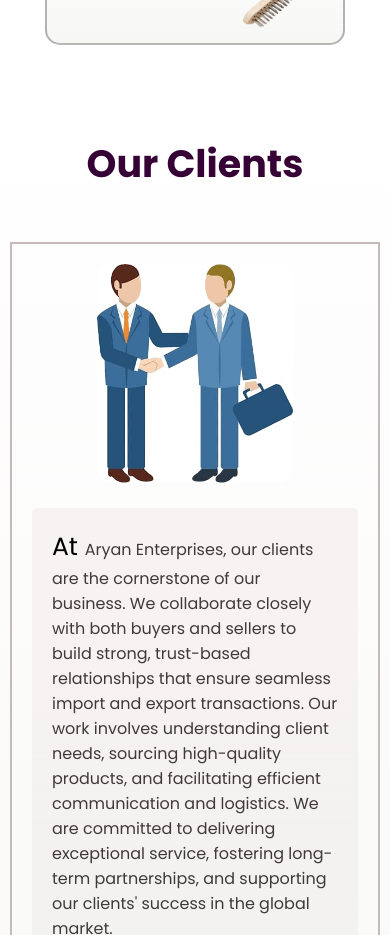
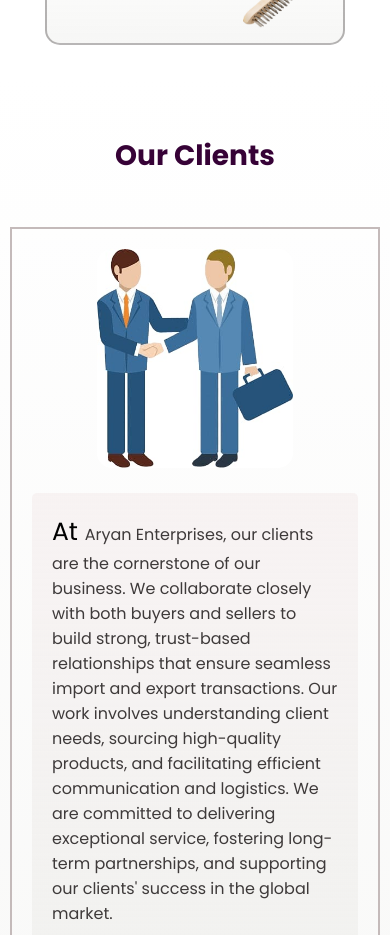
Before and after one commit to AbhiQuodes/Aryan-Enterprises, a React (Create React App) app: page / in a window 390 px wide. Shown: the part 2720-3655 px from the top of the page. Built offline with nearby package versions, Linux system fonts and the light colour scheme.

Commit message:
4th commit

```diff
--- a/src/components/ClientContainer.css
+++ b/src/components/ClientContainer.css
@@ -103,6 +103,10 @@
     padding: 20px 10px;
     padding-top: 55px;
   }
+  .client-box-title {
+    font-size: 28px;
+
+  }
   .client-box-list-item,
   .client-box-list {
     flex-direction: column;
```
